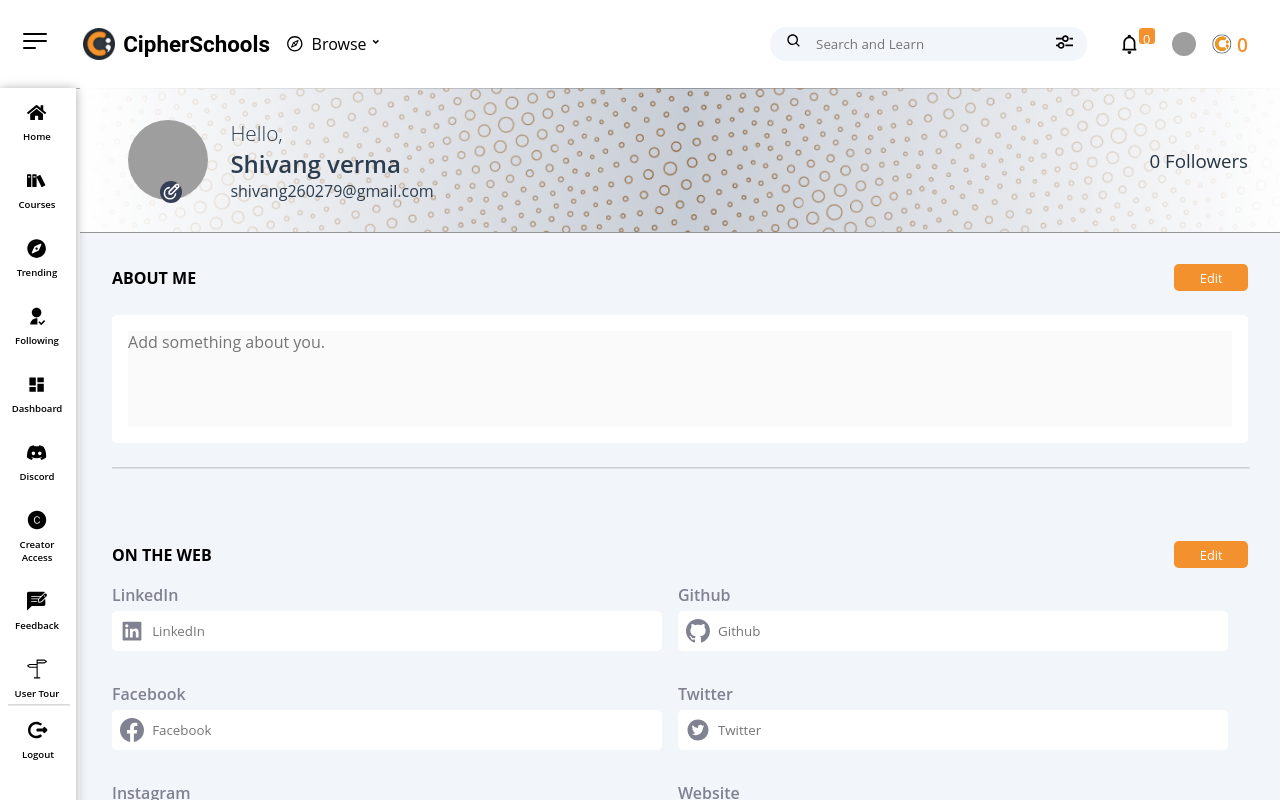
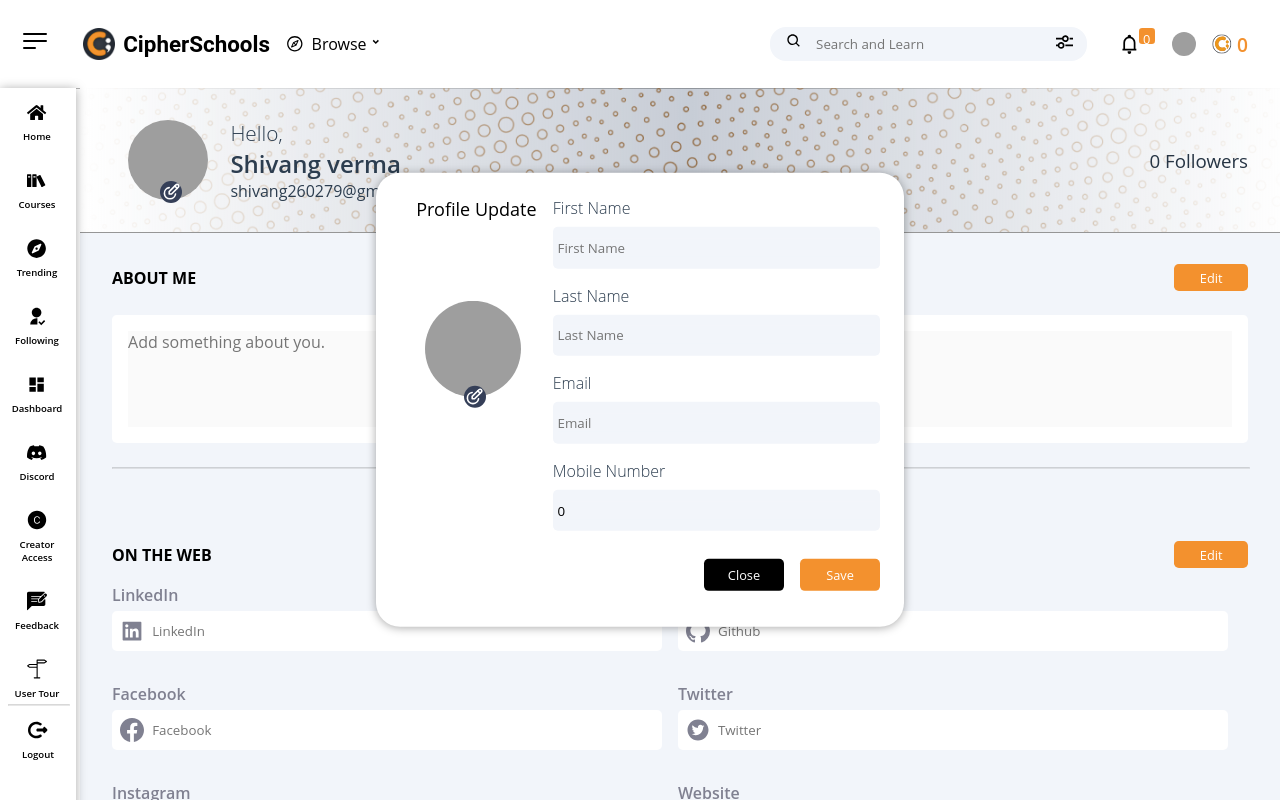
Before and after one commit to CodexX777/cipherschool-profile-page, a React (Create React App) app: page / in a window 1280 px wide. Both pictures are taken after a click on the icon 171 px from the left and 191 px from the top of the page. Built offline with nearby package versions, Linux system fonts and the light colour scheme; grey boxes are pictures that could not be loaded.

Commit message:
Added the profile update modal with the form and Image upload funtionality in the user panel

```diff
--- a/src/pages/ProfilePage.css
+++ b/src/pages/ProfilePage.css
@@ -113,3 +113,32 @@
   max-height: 71vh;
   z-index: 99;
 }
+
+.profile-edit-panel-layout{
+  display: flex;
+  flex-direction: row;
+}
+.profile-pic-panel{
+  display: flex;
+  flex-direction: column;
+  gap:5rem;
+  width: 14rem;
+}
+.profile-pic-update{
+  display: flex;
+  justify-content: center;
+  align-items: center;
+}
+
+.profile-pic-panel .pic-edit-cont{
+  top:3rem;
+  right: 3.6rem;
+}
+
+
+
+.profile-panel-heading{
+  font-size: large;
+  font-weight: 500;
+  text-align: center;
+}
--- a/src/pages/ProfilePage.js
+++ b/src/pages/ProfilePage.js
@@ -1,4 +1,4 @@
-import React from "react";
+import React, { useState, useRef } from "react";
 import "./ProfilePage.css";
 import Avatar from "../components/UIElements/Avatar";
 import { TbEditCircle } from "react-icons/tb";
@@ -8,6 +8,9 @@ import ProfInfo from "../components/User/ProfInfo";
 import Password from "../components/User/Password";
 import Interests from "../components/User/Interests";
 import Heatmap from "../components/UIElements/Heatmap";
+import { ProfileSchema } from "../Schema/ProfileSchema";
+import Modal from "../components/UIElements/Modal";
+import { useFormik } from "formik";
 
 let avatarUrl =
   "https://lh3.googleusercontent.com/a/AGNmyxYRv_XBjPojMWq3Uv__44TEpK3JMtkqfPTxTo-oBw=s96-c";
@@ -17,8 +20,170 @@ let UserMail = "shivang260279@gmail.com";
 let followers = 0;
 
 const ProfilePage = () => {
+  const [showProfileModal, setShowProfileModal] = useState(false);
+
+  const [preview, setPreview] = useState({});
+
+  const filePicker = useRef();
+
+  const pickImageHandler = () => {
+    filePicker.current.click();
+  };
+
+  const closeModalHandler = () => {
+    setShowProfileModal(false);
+  };
+
+  const profileSubmitHandler = (event) => {
+    console.log(event);
+    closeModalHandler();
+  };
+
+  const initialValues = {
+    FirstName: "",
+    LastName: "",
+    Email: "",
+    PhoneNo: 0,
+    file: null,
+  };
+
+  const {
+    values,
+    handleBlur,
+    touched,
+    handleChange,
+    errors,
+    handleSubmit,
+    setFieldValue,
+    resetForm,
+  } = useFormik({
+    initialValues: initialValues,
+    validationSchema: ProfileSchema,
+    onSubmit: profileSubmitHandler,
+  });
+
+  if (values.file) {
+    const reader = new FileReader();
+    reader.readAsDataURL(values.file);
+    reader.onload = () => {
+      setPreview(reader.result);
+    };
+  }
+
   return (
     <>
+      <Modal
+        show={showProfileModal}
+        onCancel={closeModalHandler}
+        header={"Password"}
+        contentClass="place-item__modal-content"
+        footerClass="place-item__modal-actions"
+        onSubmit={handleSubmit}
+        footer={
+          <div className="password_footer">
+            <button
+              className="cancel_btn"
+              type="button"
+              onClick={closeModalHandler}
+            >
+              Close
+            </button>
+            <button type="submit" className="save_btn">
+              Save
+            </button>
+          </div>
+        }
+      >
+        <div className="profile-edit-panel-layout">
+          <div className="profile-pic-panel">
+            <div className="profile-panel-heading">Profile Update</div>
+            <div className="profile-pic-update">
+              <Avatar
+                className="user-avatar"
+                height="6"
+                width="6"
+                src={Object.keys(preview).length ? preview : avatarUrl}
+                alt="account avatar"
+              />
+              <div className="pic-edit-cont">
+                <TbEditCircle className="pic-edit" onClick={pickImageHandler} />
+              </div>
+            </div>
+          </div>
+          <div className="password-chg-panel">
+            <div className="password-input-panel">
+              <p>First Name</p>
+              <div className="input-field">
+                <input
+                  type="text"
+                  name="FirstName"
+                  required
+                  id="FirstName"
+                  placeholder="First Name"
+                  value={values.FirstName}
+                  onChange={handleChange}
+                  onBlur={handleBlur}
+                />
+              </div>
+            </div>
+            <div className="password-input-panel">
+              <p>Last Name</p>
+              <div className="input-field">
+                <input
+                  type="text"
+                  name="LastName"
+                  placeholder="Last Name"
+                  id="LastName"
+                  value={values.LastName}
+                  onChange={handleChange}
+                  onBlur={handleBlur}
+                />
+              </div>
+            </div>
+            <div className="password-input-panel">
+              <p>Email</p>
+              <div className="input-field">
+                <input
+                  type="Email"
+                  name="Email"
+                  id="Email"
+                  placeholder="Email"
+                  required
+                  value={values.Email}
+                  onChange={handleChange}
+                  onBlur={handleBlur}
+                />
+              </div>
+            </div>
+            <div className="password-input-panel">
+              <p>Mobile Number</p>
+              <div className="input-field">
+                <input
+                  type="number"
+                  name="PhoneNo"
+                  placeholder="Mobile Number"
+                  id="PhoneNo"
+                  required
+                  value={values.PhoneNo}
+                  onChange={handleChange}
+                  onBlur={handleBlur}
+                />
+              </div>
+            </div>
+            <input
+              name="file"
+              id="file"
+              ref={filePicker}
+              type="file"
+              hidden
+              onChange={(e) => {
+                setFieldValue("file", e.target.files[0]);
+              }}
+              onBlur={handleBlur}
+            />
+          </div>
+        </div>
+      </Modal>
       <div className="User-panel">
         <div className="user-content">
           <Avatar
@@ -29,7 +194,10 @@ const ProfilePage = () => {
             alt="account avatar"
           />
           <div className="pic-edit-cont">
-            <TbEditCircle className="pic-edit" />
+            <TbEditCircle
+              className="pic-edit"
+              onClick={() => setShowProfileModal(true)}
+            />
           </div>
 
           <div className="greeting">
@@ -51,7 +219,6 @@ const ProfilePage = () => {
         <Password />
         <Interests />
       </div>
-
     </>
   );
 };
```
